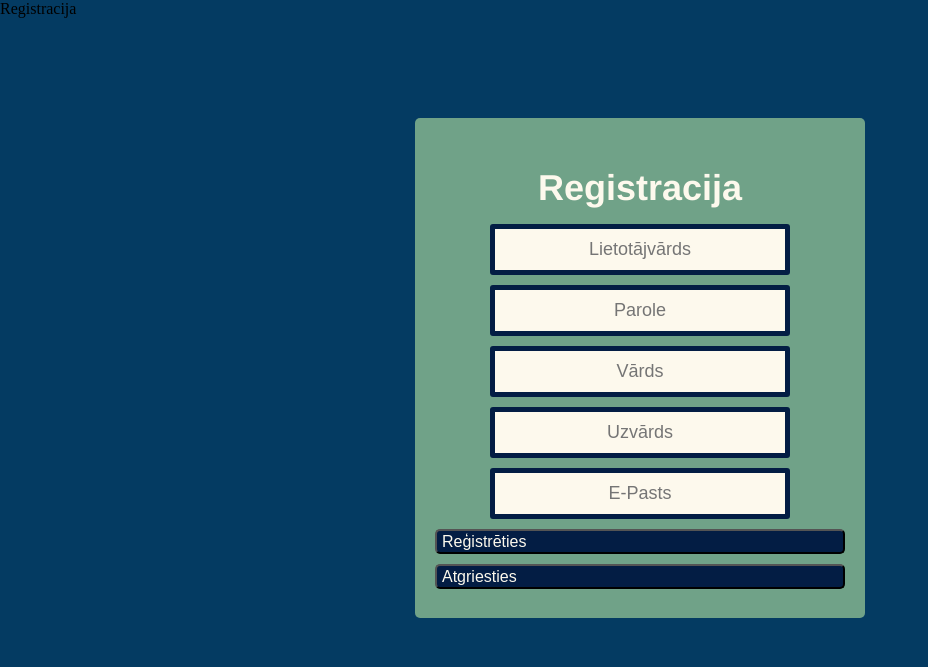
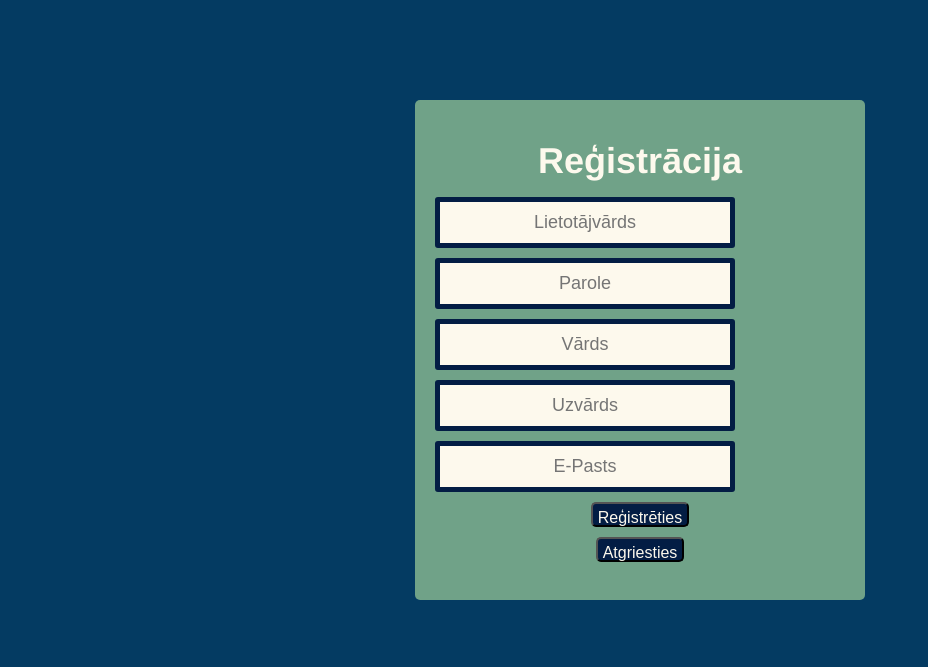
Before and after one commit to elaraisav/26_pit-projekts_rtu, a Django app: page /registracija/ in a window 1280 px wide. Shown: the top 667 px of the page, without its empty margins (0-928 px from the left). Run offline with Django 5.2, Linux system fonts and the light colour scheme.

Commit message:
Minimāli koriģējumi autorizācijas un reģistrācijas formatējumam mēģinot atrisināt vizuālu kļūmi

```diff
--- a/testsite/About.txt
+++ b/testsite/About.txt
@@ -1,6 +1,6 @@
-Photo_client_site is project configuration (i think?), testsite is the test version of our actual app/website.
+Photo_client_site is project configuration, testsite is the test version of our actual app/website.
 urls.py was created and serves a slightly different purpose than the one in the projec's one.
-he project's urls.py directs traffic to the app; the app's urls.py directs traffic to individual pages.
+The project's urls.py directs traffic to the app; the app's urls.py directs traffic to individual pages.
 
 Terminal command: python manage.py runserver
 URL via command: http://127.0.0.1:8000/
--- a/testsite/static/testsite/auth-reg.css
+++ b/testsite/static/testsite/auth-reg.css
@@ -6,22 +6,24 @@
     #D68A71 (Ķieģeļsarkans)
 */
 /* Autorizācijas lapas formatējums */
-/* Pamata formatējums, attiecas uz visu, ja nav specifizēts savādāk */
-*{
+/* Attiecas uz visu un katru elementu, ja nav specifizēts savādāk */
+* {
+    box-sizing: border-box;
+}
+
+/* Lapas pamata dizains, īpašības */
+body {
     display: flex;
     flex-direction: column;
     justify-content: center;
-    box-sizing: border-box;
-}
-/* Lapas pamata dizians, īpašības */
-body{
     font-family: 'Helvetica', sans-serif;
     background: #043B62;
     margin: 0;
     padding: 0;
 }
+
 /* Konteineris 'auth' */
-.auth{
+.auth {
     margin: 50px auto;
     margin-top: 150px;
     margin-bottom: 50px;
@@ -32,8 +34,9 @@ body{
     background: #70A288;
     text-align: center;
 }
+
 /* Virsraksts */
-h1{
+h1 {
     margin-top: 20px;
     margin-bottom: 15px;
     font-size: 36px;
@@ -41,8 +44,9 @@ h1{
     text-align: center;
     color:#FDF9ED;
 }
+
 /* Ievadlauku dizains */
-.auth-form input{
+.auth-form input {
     display: block;
     align-self: center;
     align-items: center;
@@ -58,8 +62,9 @@ h1{
     color: #031D44;
     background-color: #FDF9ED;
 }
+
 /* Visu pogu, kas ir konteinerī auth, formatējums */
-.auth button{
+.auth button {
     width: auto;
     height: 25px;
     padding: 5px;
@@ -69,12 +74,14 @@ h1{
     background-color: #031D44;
     cursor: pointer;
 }
+
 /* Pogas maina krāsu, kad tām uzbrauc ar peli */
 .auth button:hover {
     background-color: #D68A71;
 }
+
 /* Tālāko pogu izkārtojums */
-.auth-buttons{
+.auth-buttons {
     display: flex;
     gap: 10px;
     margin-top: 10px;
@@ -84,7 +91,7 @@ h1{
 
 /* Registracijas lapas formatējums */
 /* Konteineris 'reg' */
-.reg{
+.reg {
     margin: 50px auto;
     margin-top: 100px;
     margin-bottom: 50px;
@@ -95,8 +102,9 @@ h1{
     background: #70A288;
     text-align: center;
 }
+
 /* Reģistrācijas ievadlauku formatējums */
-.reg-form input{
+.reg-form input {
     display: block;
     align-self: center;
     align-items: center;
@@ -112,8 +120,9 @@ h1{
     color: #031D44;
     background-color: #FDF9ED;
 }
+
 /* Reģistrācjas pogu formatējums */
-.reg button{
+.reg button {
     width: auto;
     height: 25px;
     padding: 5px;
@@ -123,15 +132,14 @@ h1{
     background-color: #031D44;
     cursor: pointer;
 }
+
 /* Pogas maina krāsu, kad tām uzbrauc ar peli */
 .reg button:hover {
     background-color: #D68A71;
 }
-.reg-button{
+
+.reg-button {
     margin-top: 10px;
     /* Ja ekrāns ir ļoti šaurs, pogas drīkst pāriet nākamajā rindā */
     flex-wrap: wrap;
 }
-
-/* Aizmirsu paroli lapas formatējums */
-/* :P */
--- a/testsite/templates/testsite/autorizacija.html
+++ b/testsite/templates/testsite/autorizacija.html
@@ -9,7 +9,7 @@
 </head>
 <body>
     <div class="auth">
-        <h1>Autorizacija</h1>
+        <h1>Autorizācija</h1>
         <!-- Connect pages via urls defined in apps urls.py -->
         <form class="auth-form" action="{% url 'testsite:sakumlapa' %}" method="get">
             <input type="text" name="username" placeholder="Lietotājvārds" required>
--- a/testsite/templates/testsite/registracija.html
+++ b/testsite/templates/testsite/registracija.html
@@ -3,13 +3,13 @@
 <head>
     <meta charset="UTF-8">
     <meta name="viewport" content="width=device-width, initial-scale=1.0">
-    <title>Registracija</title>
+    <title>Reģistrācija</title>
     {% load static %}
     <link rel="stylesheet" href="{% static 'testsite/auth-reg.css' %}">
 </head>
 <body>
     <div class="reg">
-        <h1>Registracija</h1>
+        <h1>Reģistrācija</h1>
         <form class="reg-form"> <!-- Jāpieliek funkcionalitāte !!!-->
             <input type="text" id="lietotajvards-input" placeholder="Lietotājvārds" required>
             <input type="text" id="parole-input" placeholder="Parole" required> <!-- japapildina te ar konkr ievadnosacījumiem-->
```
